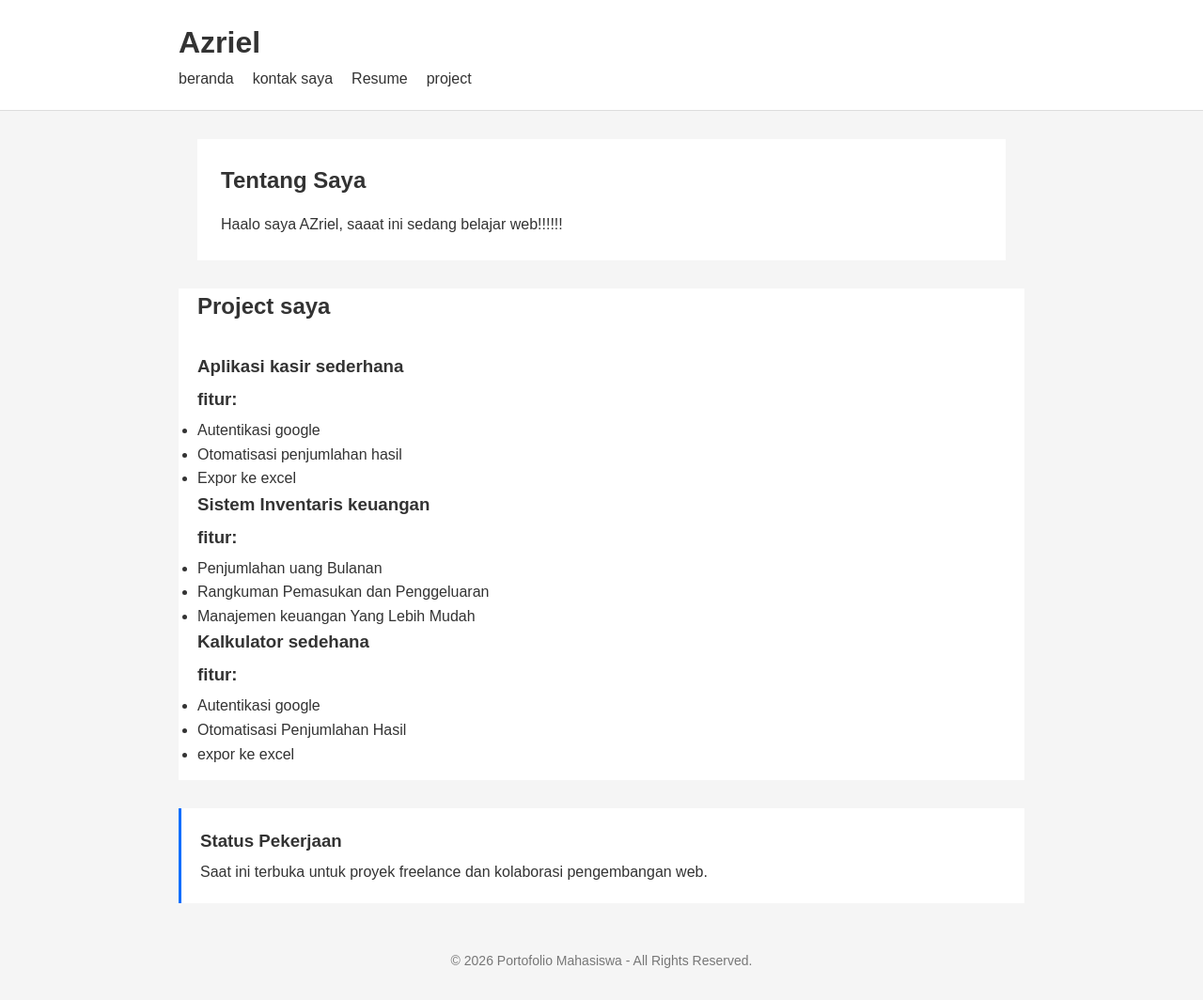
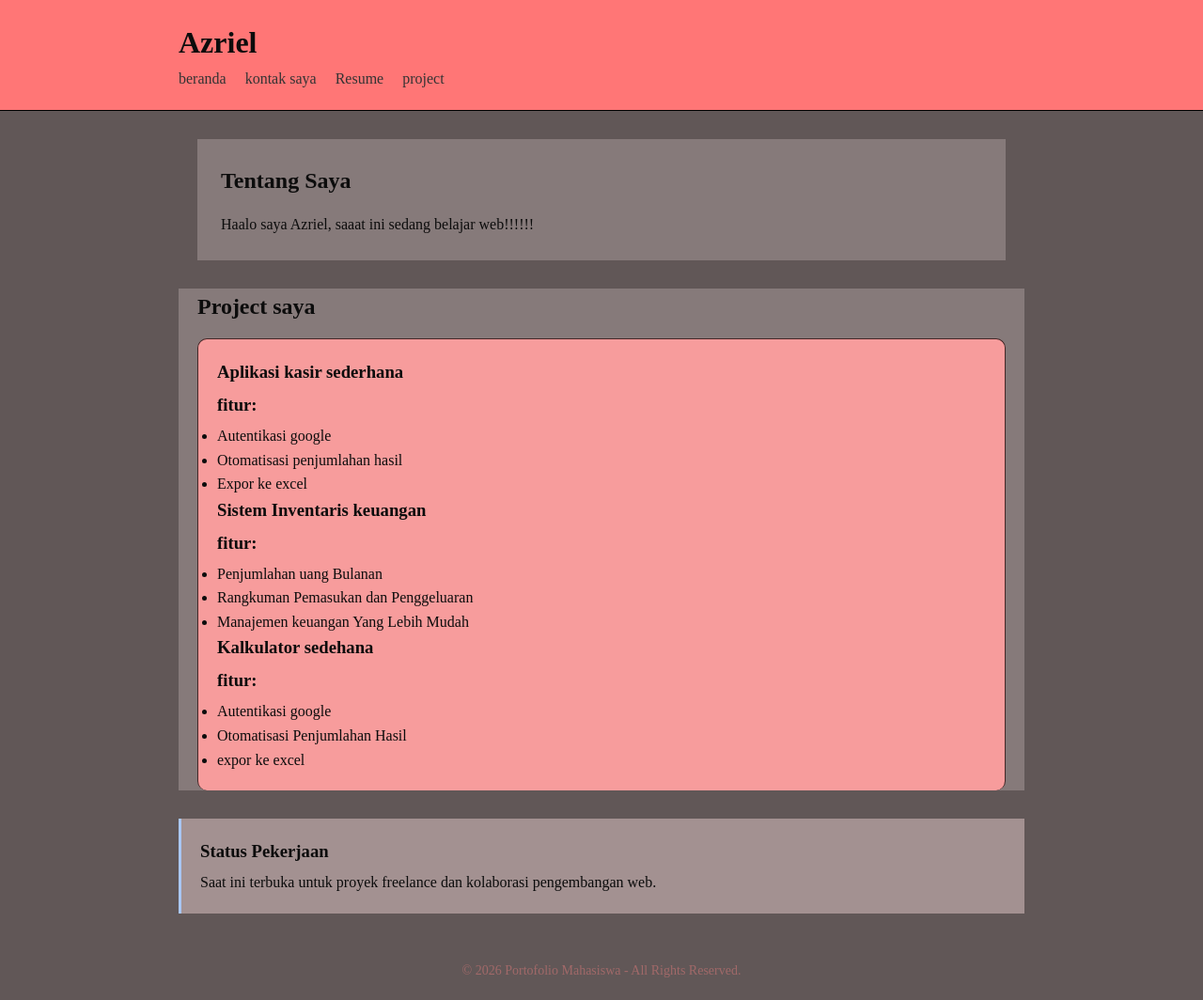
Before and after one commit to 2406046-Azri/-praktikum-web-2026, a plain HTML site: page pertemuan 3/index.html in a window 1280 px wide. Shown: the whole page at 94% size. Drawn offline with Linux system fonts and the light colour scheme.

Commit message:
peruban style.css

```diff
--- a/pertemuan 3/index.html
+++ b/pertemuan 3/index.html
@@ -28,7 +28,7 @@
     <main>
         <section>
             <h2>Tentang Saya</h2>
-            <p>Haalo saya AZriel, saaat ini sedang belajar web!!!!!!
+            <p>Haalo saya Azriel, saaat ini sedang belajar web!!!!!!
             </p>
         </section>
     </main>
--- a/pertemuan 3/style.css
+++ b/pertemuan 3/style.css
@@ -7,17 +7,17 @@
 
 /* Body */
 body {
-    font-family: Arial, sans-serif;
-    background-color: #f5f5f5;
-    color: #333;
+    font-family: 'Times New Roman', Times, serif, sans-serif;
+    background-color: #615757;
+    color: #0c0c0c;
     line-height: 1.6;
 }
 
 /* Header */
 body > header {
-    background-color: white;
+    background-color: rgb(255, 118, 118);
     padding: 20px;
-    border-bottom: 1px solid #ddd;
+    border-bottom: 1px solid #000000;
 }
 
 body > header h1 {
@@ -43,7 +43,7 @@ nav a {
 }
 
 nav a:hover {
-    color: #0d6efd;
+    color: #1e2836;
 }
 
 /* Main */
@@ -54,7 +54,7 @@ main {
 }
 
 section {
-    background-color: white;
+    background-color: rgb(134, 122, 122);
     padding: 25px;
 }
 
@@ -84,8 +84,11 @@ h3 {
 }
 
 article {
-    padding: 15px 0;
-    border-bottom: 1px solid #ddd;
+    padding: 20px;
+    margin-bottom: 20px;
+    border: 1px solid #442727;
+    border-radius: 10px;
+    background-color: rgb(247, 156, 156);
 }
 
 article:last-child {
@@ -112,8 +115,8 @@ select,
 textarea {
     width: 100%;
     padding: 9px;
-    border: 1px solid #ccc;
-    font-family: Arial, sans-serif;
+    border: 1px solid #ff8b8b;
+    font-family: 'Times New Roman', Times, serif;
 }
 
 textarea {
@@ -124,13 +127,13 @@ textarea {
 button {
     padding: 9px 15px;
     border: none;
-    background-color: #333;
-    color: white;
+    background-color: #0f0d0d;
+    color: rgb(235, 151, 151);
     cursor: pointer;
 }
 
 button[type="reset"] {
-    background-color: #888;
+    background-color: #f1a1a1;
 }
 
 button:hover {
@@ -142,15 +145,15 @@ aside {
     max-width: 900px;
     margin: 30px auto;
     padding: 20px;
-    background-color: white;
-    border-left: 3px solid #0d6efd;
+    background-color: rgb(163, 145, 145);
+    border-left: 3px solid #a9c7f5;
 }
 
 /* Footer */
 footer {
     padding: 20px;
     text-align: center;
-    color: #777;
+    color: #a16969;
     font-size: 14px;
 }
 
```
